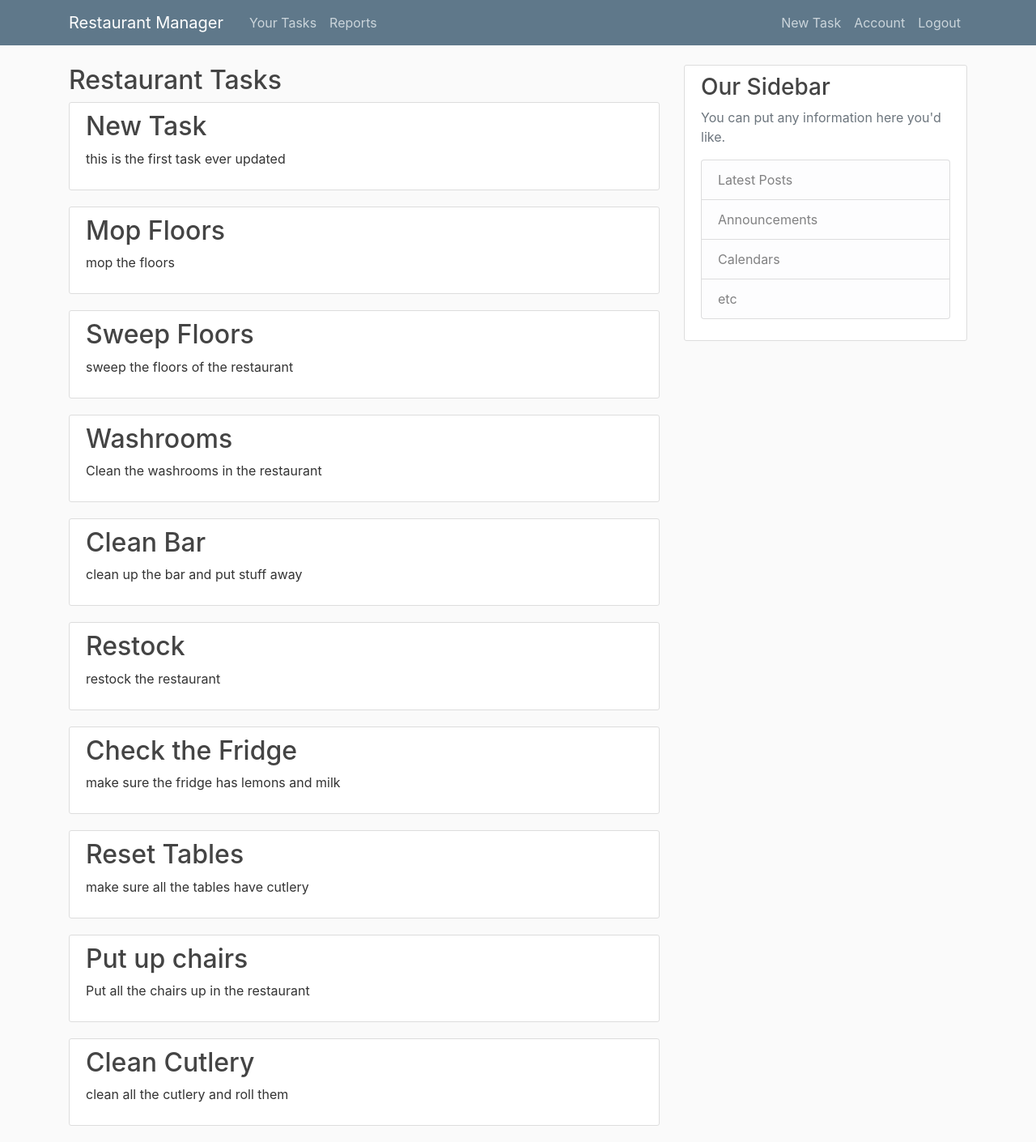
After one commit to phillip-brule/Restaurant-Manager, a Flask app: page /tasks in a window 1280 px wide. The commit adds this page. Shown: the whole page at 81% size. Run offline with Flask 2, Linux system fonts and the light colour scheme; a user stored in the database is signed in; data comes from the database, SQL or seed files in the repository; both versions use the stored data as it was after the commit; some libraries are stand-ins or nearby versions.

Commit message:
changes before whitby

```diff
--- a/APP/restaurantmanager/Templates/create_task.html
+++ b/APP/restaurantmanager/Templates/create_task.html
@@ -4,7 +4,7 @@
         <form method="POST" action="">
                 {{ form.hidden_tag() }}
                 <fieldset class="form-group">
-                        <legend class="border-bottom mb-4">New Task</legend>
+                        <legend class="border-bottom mb-4">{{ legend }}</legend>
                         <div class="form-group">
                             {{ form.name.label(class="form-control-label") }}
                             {% if form.name.errors %}
--- a/APP/restaurantmanager/Templates/layout.html
+++ b/APP/restaurantmanager/Templates/layout.html
@@ -28,8 +28,13 @@
             </button>
             <div class="collapse navbar-collapse" id="navbarToggle">
               <div class="navbar-nav mr-auto">
-                <a class="nav-item nav-link" href="{{ url_for('home') }}">Home</a>
+                {% if current_user.is_authenticated %}
+                  <a class="nav-item nav-link" href="{{ url_for('tasks') }}">Your Tasks</a>
+                  <a class="nav-item nav-link" href="{{ url_for('reports') }}">Reports</a>
+                {% else %}
                 <a class="nav-item nav-link" href="{{ url_for('about') }}">About</a>
+                {% endif %}
+
               </div>
               <!-- Navbar Right Side -->
               <div class="navbar-nav">
--- /dev/null
+++ b/APP/restaurantmanager/Templates/tasks.html
@@ -0,0 +1,12 @@
+{% extends "layout.html" %}
+{% block content %}
+    <h2>Restaurant Tasks</h2>
+    {% for task in tasks%}
+        <article class="media content-section">
+            <div class="media-body">
+            <h2><a class="article-title" href="{{ url_for('task', task_id=task.id) }}">{{ task.name }}</a></h2>
+            <p class="article-content">{{ task.description }}</p>
+            </div>
+        </article>
+    {% endfor %}
+{% endblock content %}
--- a/APP/restaurantmanager/routes.py
+++ b/APP/restaurantmanager/routes.py
@@ -1,7 +1,7 @@
 import secrets
 import os
 from PIL import Image
-from flask import escape, request, render_template, url_for, flash, redirect, request
+from flask import escape, request, render_template, url_for, flash, redirect, request, abort
 from restaurantmanager import app, db, bcrypt
 from restaurantmanager.forms import RegistrationForm, LoginForm, UpdateAccountForm, TaskForm
 from restaurantmanager.models import User, Task, Completed_Task, Report, Restaurant, Role
@@ -27,8 +27,8 @@ def on_identity_loaded(sender, identity):
             identity.provides.add(RoleNeed(role.name))
 '''
 
-@app.route('/')
 @app.route('/home')
+@login_required
 def home():
     tasks = Task.query.all()
     user_role = Role.query.filter_by(user_id=current_user.id).first()
@@ -36,6 +36,24 @@ def home():
     reports = Report.query.filter_by(r_id=r_id)
     return render_template('home.html', tasks=tasks, reports=reports)
 
+@app.route('/tasks')
+@login_required
+def tasks():
+    user_role = Role.query.filter_by(user_id=current_user.id).first()
+    r_id = user_role.r_id
+    tasks = Task.query.filter_by(r_id=r_id)
+    return render_template('tasks.html', tasks=tasks)
+
+@app.route('/reports')
+@login_required
+def reports():
+    page = request.args.get('page', 1, type=int)
+    user_role = Role.query.filter_by(user_id=current_user.id).first()
+    r_id = user_role.r_id
+    reports = Report.query.filter_by(r_id=r_id).paginate(page=page, per_page=10)
+    return render_template('reports.html', reports=reports)
+
+@app.route('/')
 @app.route('/about')
 def about():
     return render_template('about.html', title='About')
@@ -59,7 +77,7 @@ def register():
 @app.route('/login', methods=['GET', 'POST'])
 def login():
     if current_user.is_authenticated:
-        return redirect(url_for('home'))
+        return redirect(url_for('tasks'))
     form = LoginForm()
     if form.validate_on_submit():
         user = User.query.filter_by(email=form.email.data).first()
@@ -75,7 +93,7 @@ def login():
 @login_required
 def logout():
     logout_user()
-    return redirect(url_for('home'))
+    return redirect(url_for('about'))
 
 
 
@@ -125,10 +143,44 @@ def new_task():
         db.session.add(task)
         db.session.commit()
         flash('Your task has been created!', 'success')
-    return render_template('create_task.html', title = 'New Task', form=form)
+    return render_template('create_task.html', title = 'New Task', form=form, legend='New Task')
 
 
 @app.route('/task/<int:task_id>')
+@login_required
 def task(task_id):
     task = Task.query.get_or_404(task_id)
     return render_template('task.html', title=task.name, task=task)
+
+@app.route('/task/<int:task_id>/update', methods=['GET', 'POST'])
+@login_required
+def update_task(task_id):
+    task = Task.query.get_or_404(task_id)
+    role = Role.query.filter_by(user_id=current_user.id).first()
+    r_id = role.r_id
+    if task.restaurant.id != r_id:
+        abort(403)
+    form = TaskForm()
+    if form.validate_on_submit():
+        task.name = form.name.data
+        task.description = form.description.data
+        db.session.commit()
+        flash('Your task has been updated!', 'success')
+        return redirect(url_for('task', task_id=task.id))
+    elif request.method == 'GET':
+        form.name.data = task.name
+        form.description.data = task.description
+    return render_template('create_task.html', title = 'Edit Task', form=form, legend='Edit Task')
+
+@app.route('/task/<int:task_id>/delete', methods=['POST'])
+@login_required
+def delete_task(task_id):
+    task = Task.query.get_or_404(task_id)
+    role = Role.query.filter_by(user_id=current_user.id).first()
+    r_id = role.r_id
+    if task.restaurant.id != r_id:
+        abort(403)
+    db.session.delete(task)
+    db.session.commit()
+    flash('Your task has been deleted!', 'success')
+    return redirect(url_for('home'))
```
Also changed, not shown: APP/restaurantmanager/Templates/reports.html (added, +25 -0 lines), APP/restaurantmanager/Templates/task.html (+25 -3 lines), APP/restaurantmanager/site.db.
